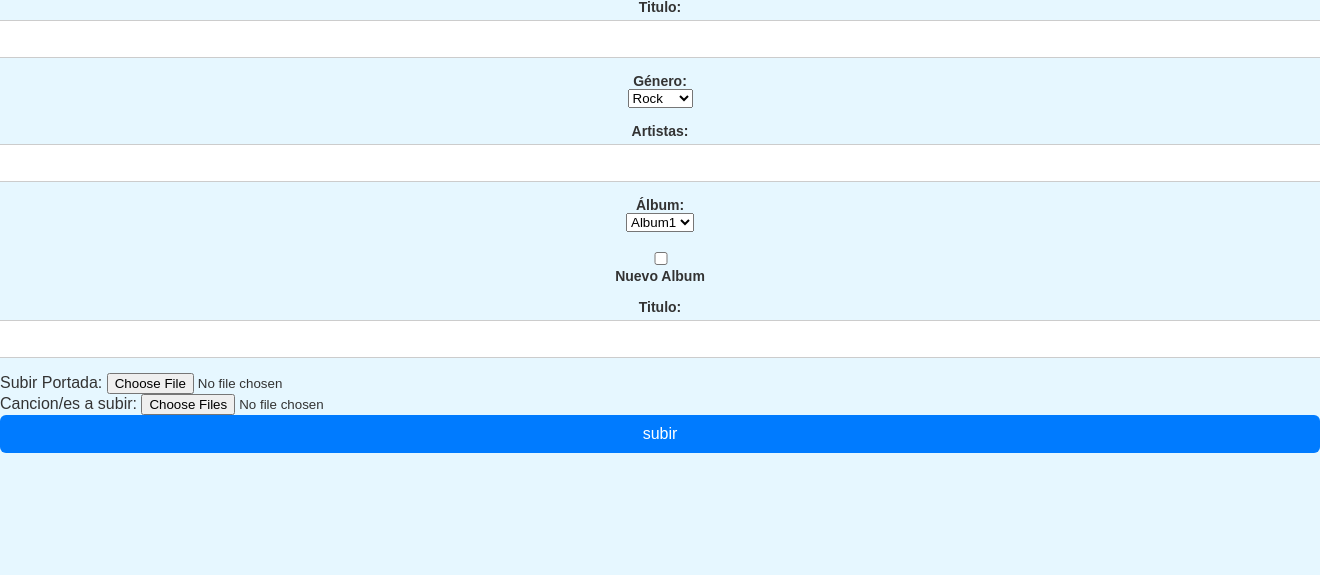
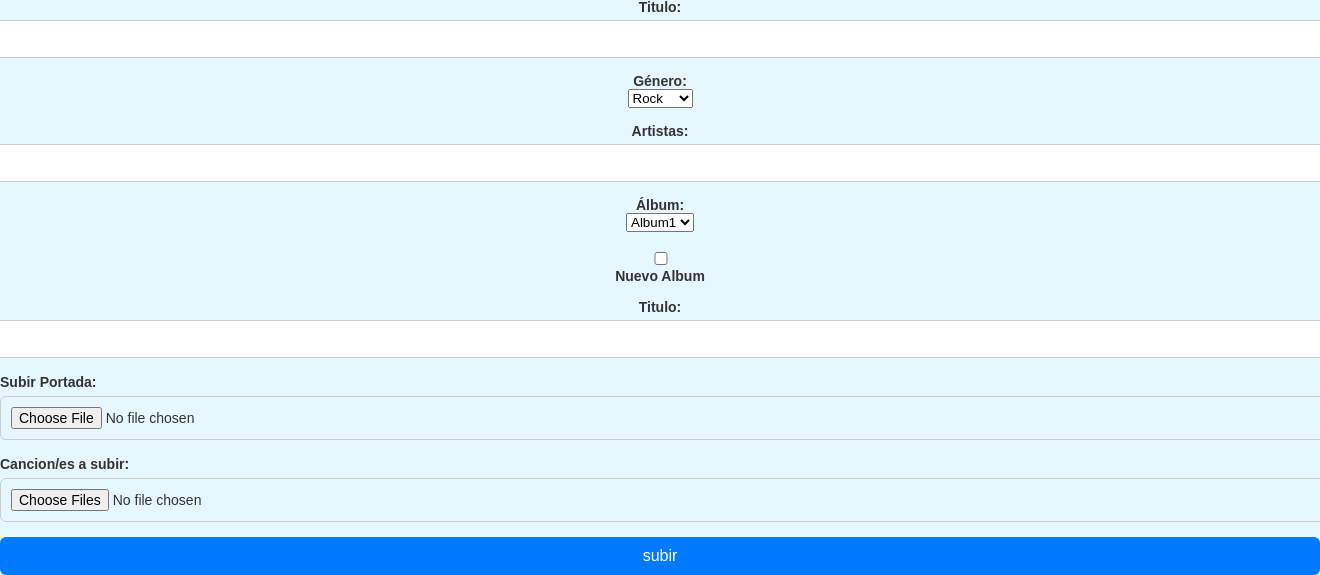
Before and after one commit to VictorNicolaiTellez/Proyecto_PI, a Flask app: page /studio/song_upload in a window 1320 px wide; the page is wider, and only the part inside the window is pictured. Shown: the part 289-864 px from the top of that part. Before the commit the page ends 742 px from the top of that part, so only its background shows below. Run offline with Flask 3, Linux system fonts and the light colour scheme.

Commit message:
Cambios solucionados
He hecho el commit mal, otra vez, ya esta solucionado

```diff
--- a/app.py
+++ b/app.py
@@ -6,10 +6,22 @@ from flask import request, session,jsonify
 import json
 from werkzeug.utils import secure_filename
 from flask import send_from_directory
-from db import dbconnection as db
 
+from functools import wraps
+""""
+FUNCION PARA PROTEGER RUTAS QUE REQUIEREN INICIO DE SESION
+def login_required(f):
+    @wraps(f)
+    def decorated_function(*args, **kwargs):
+        if 'user' not in session:
+            return redirect(url_for('login'))  # Si no hay usuario en sesión, redirige al login
+        return f(*args, **kwargs)
+    return decorated_function
+
+"""
 app = Flask(__name__)
-# app.config['SQLALCHEMY_DATABASE_URI'] = 'mysql+pymysql://root:contraseña@localhost/nombre_base_datos
+# Clave secreta para cifrar las cookies de sesión
+app.secret_key = 'Key'
 
 """
 Carga de datos de los archivos JSON al iniciar la API
--- a/static/css/styles.css
+++ b/static/css/styles.css
@@ -585,16 +585,20 @@ template img {
 }
 
 .btn-upload {
-    width: 100%;
-    padding: 25px;
-    margin-left: 800px;
-    background: #007BFF;
-    border: none;
+    display: inline-block;
+    padding: 10px 20px;
+    background-color: #007BFF;
     color: white;
-    font-size: 20px;
+    text-decoration: none;
+    font-size: 16px;
+    font-weight: bold;
     border-radius: 6px;
-    cursor: pointer;
-    transition: background 0.3s ease;
+    transition: background-color 0.3s ease;
+    text-align: center;
+}
+
+.btn-upload:hover {
+    background-color: #0056b3;
 }
 
 .stats-btn {
@@ -683,6 +687,7 @@ h4.mt-4{
     font-size: small;
     font-weight: bold;
     border-radius: 3px;
+
 }
 
 .form-button:hover {
@@ -714,6 +719,28 @@ h4.mt-4{
     z-index: 2;
 }
 
+.cover-upload,
+.file-upload {
+    margin-bottom: 15px;
+    text-align: left;
+}
+
+.cover-upload label,
+.file-upload label {
+    font-weight: bold;
+    font-size: 14px;
+    color: #333;
+}
+
+.cover-upload input,
+.file-upload input {
+    width: 100%;
+    padding: 10px;
+    border: 1px solid #ccc;
+    border-radius: 6px;
+    margin-top: 5px;
+    font-size: 14px;
+}
 
 /*Carrito*/
 .container_carrito {
```
Also changed, not shown: models/user_model.py (added, +26 -0 lines).
